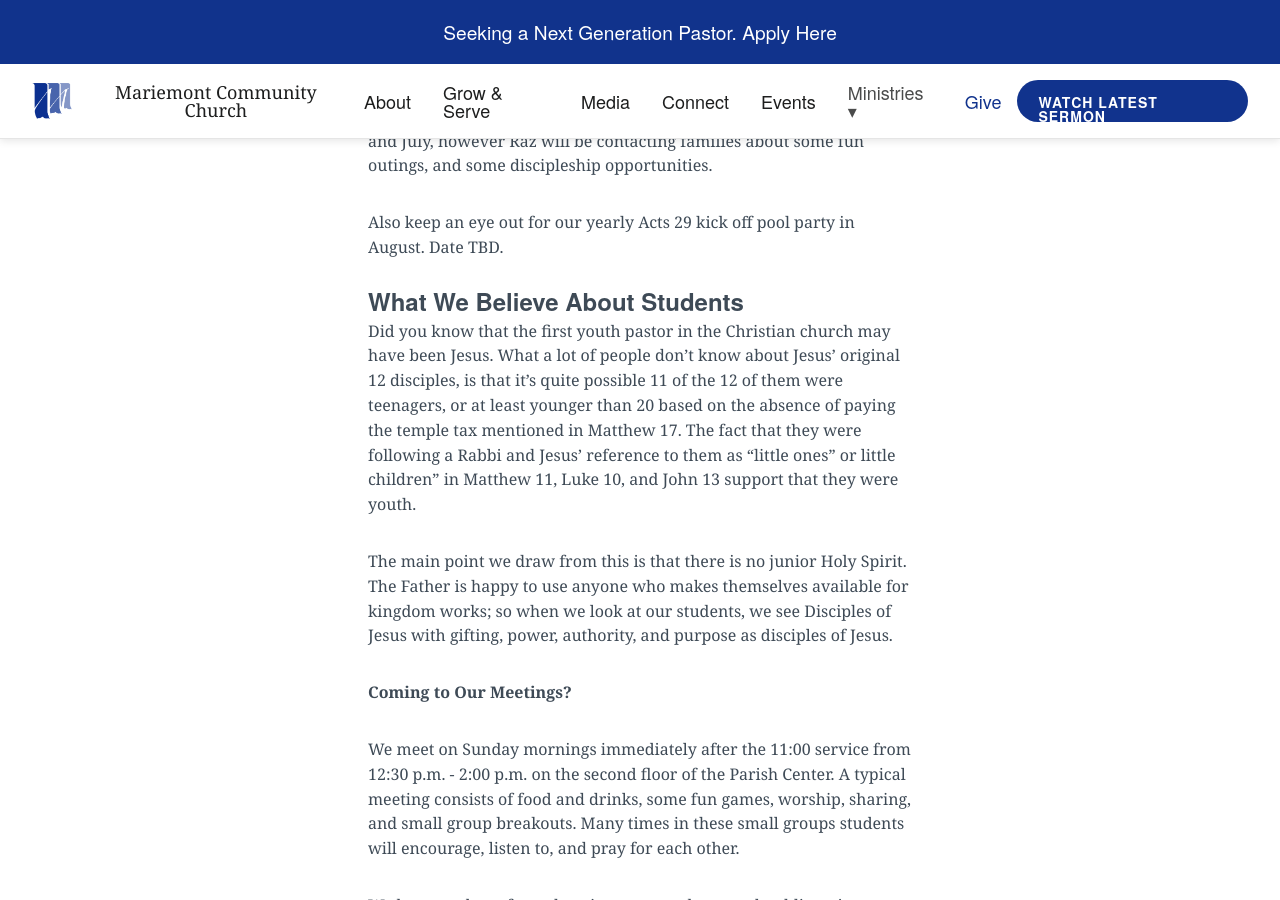
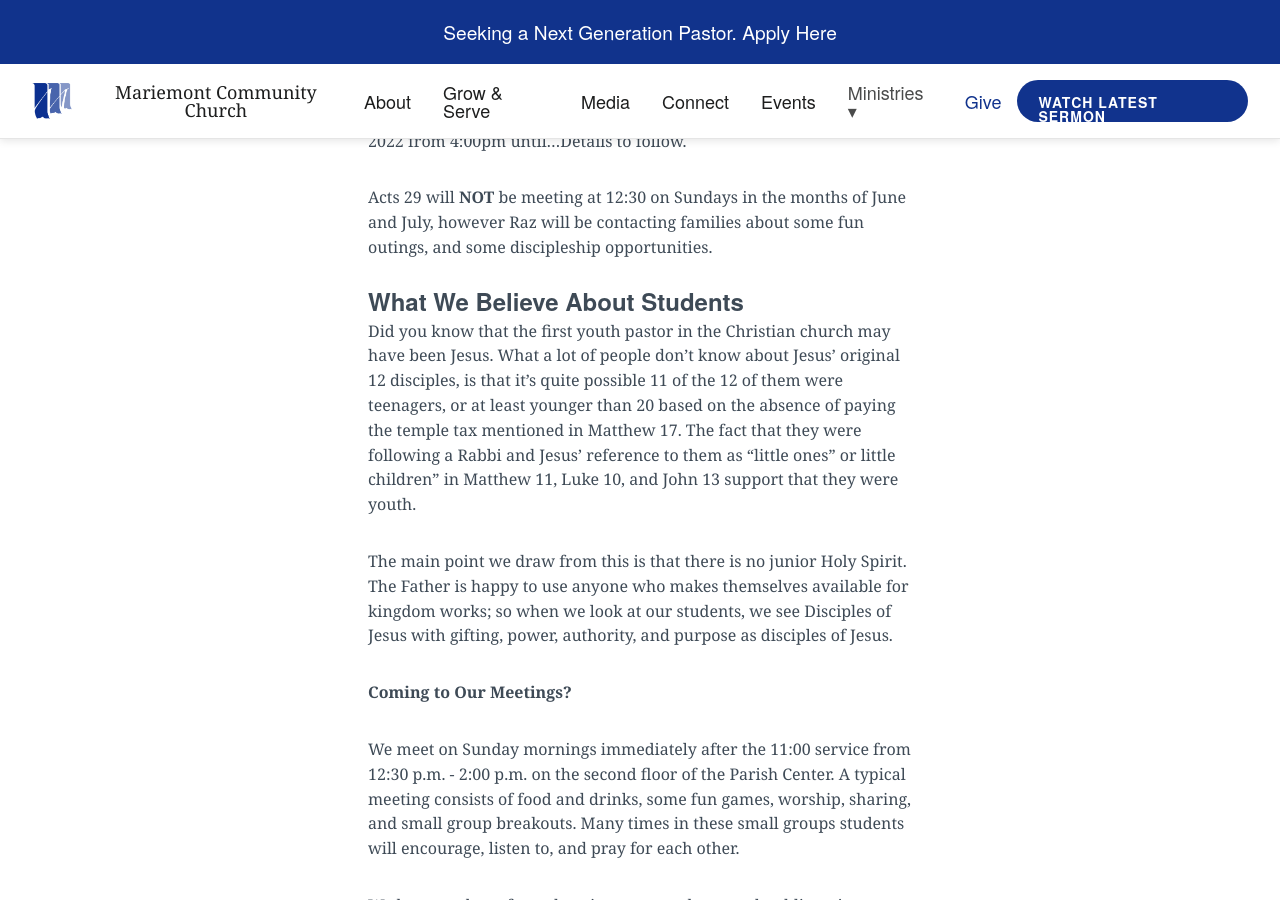
Before and after one commit to lukemoderwell/mariemont, a Jekyll site: the page built from club-168-9th-12th-grade.md, in a window 1280 px wide and 900 px high, scrolled down 761 px. Built offline with Jekyll 4.4.1, drawn with Linux system fonts in a browser that asks for light colours; nearby versions of some CDN libraries.

Commit message:
Updated Club 168 9th 12th Grade

```diff
--- a/club-168-9th-12th-grade.md
+++ b/club-168-9th-12th-grade.md
@@ -18,9 +18,9 @@
 
 **Please Read!**
 
+Acts 29 kick off pool party at the Barnhill's on Saturday, August, 20, 2022 from 4:00pm until...Details to follow.
+
 Acts 29 will **NOT** be meeting at 12:30 on Sundays in the months of June and July, however Raz will be contacting families about some fun outings, and some discipleship opportunities.
-
-Also keep an eye out for our yearly Acts 29 kick off pool party in August. Date TBD.
 
 
 ### What We Believe About Students
```
